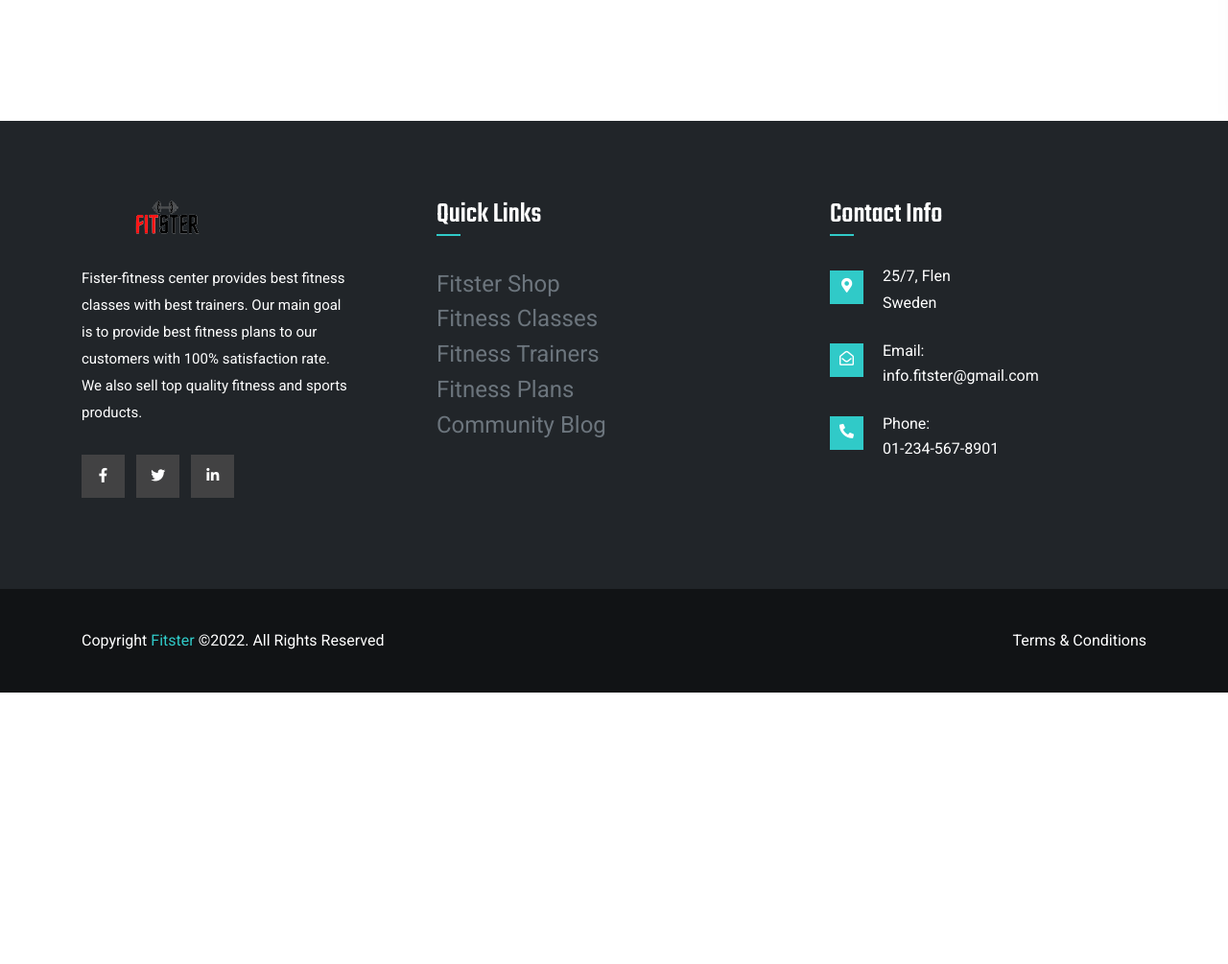
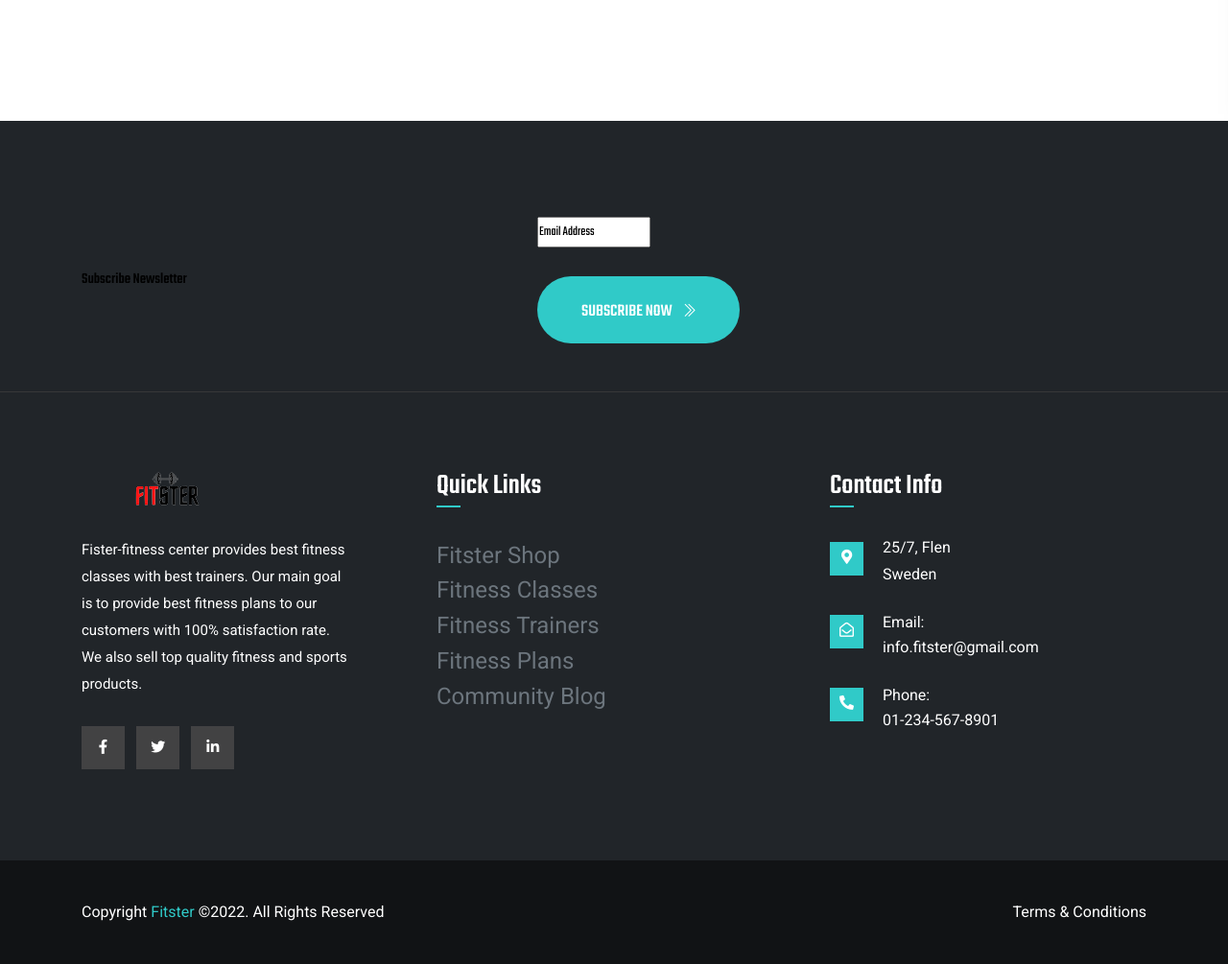
Before and after one commit to SteveAlsamarae/fitster, a Django app: page /accounts/password/reset/ in a window 1280 px wide. Shown: the part 676-1681 px from the top of the page at 96% size. Before the commit the page ends 1398 px from the top, so only its background shows below. Run offline with Django 4.2, Linux system fonts and the light colour scheme; some libraries are stand-ins or nearby versions; some web fonts are replaced.

Commit message:
Add newsletter section into footer

```diff
--- a/templates/_includes/footer.html
+++ b/templates/_includes/footer.html
@@ -1,7 +1,30 @@
 {% load static %}
 <footer>
   <div class="footer-area bg-dark">
-
+    <div class="footer_top-info">
+      <div class="container custome-container">
+         <div class="news-letter-area pt-100 pb-20">
+            <div class="row align-items-center">
+               <div class="col-lg-5">
+                  <h5 class="news-letter-title mb-30">Subscribe Newsletter</h5>
+               </div>
+               <div class="col-lg-7">
+                  <form action="{% url '' %}" method="post">
+                     {% csrf_token %}
+                     <div class="news_letter-info">
+                        <div class="news_letter_search mb-30">
+                           <input type="text" placeholder="Email Address">
+                        </div>
+                        <div class="subscrive-button mb-30">
+                           <button type="submit" class="tp-btn-round-newsletter">Subscribe now <i class="fal fa-chevron-double-right"></i></button>
+                        </div>
+                  </div>
+               </form>
+               </div>
+            </div>
+         </div>
+      </div>
+   </div>
     <div class="footer-content pt-80 pb-45">
       <div class="container custome-container">
         <div class="row g-0">
```
